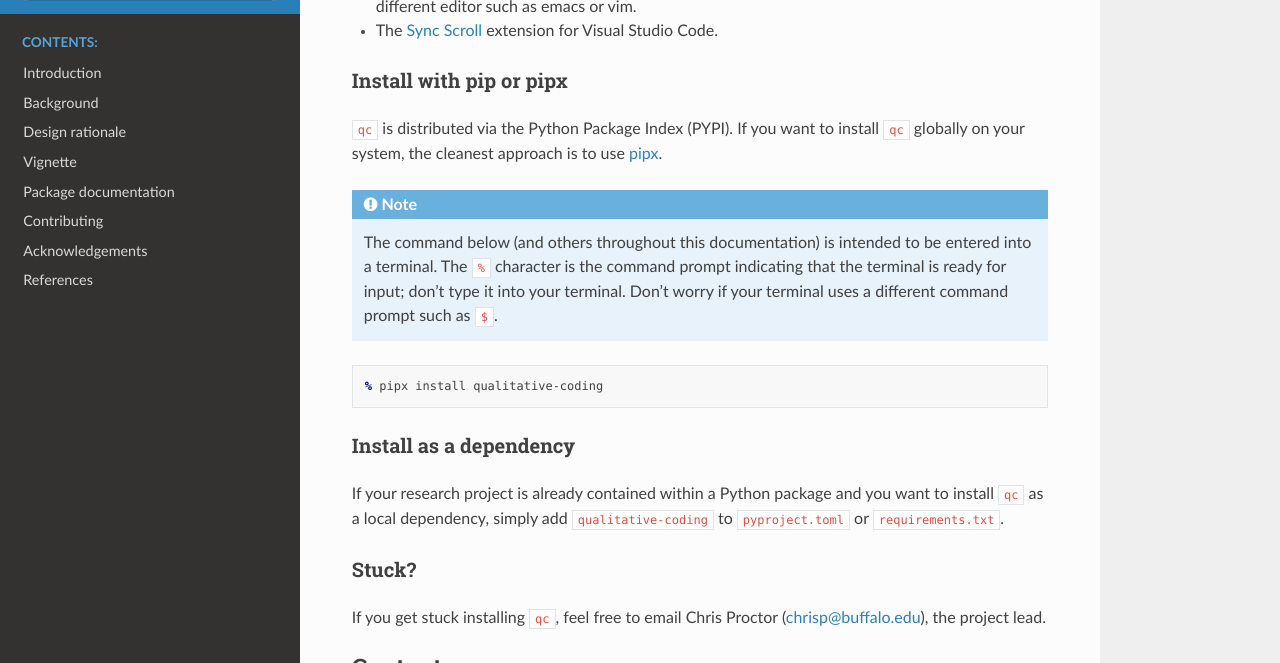
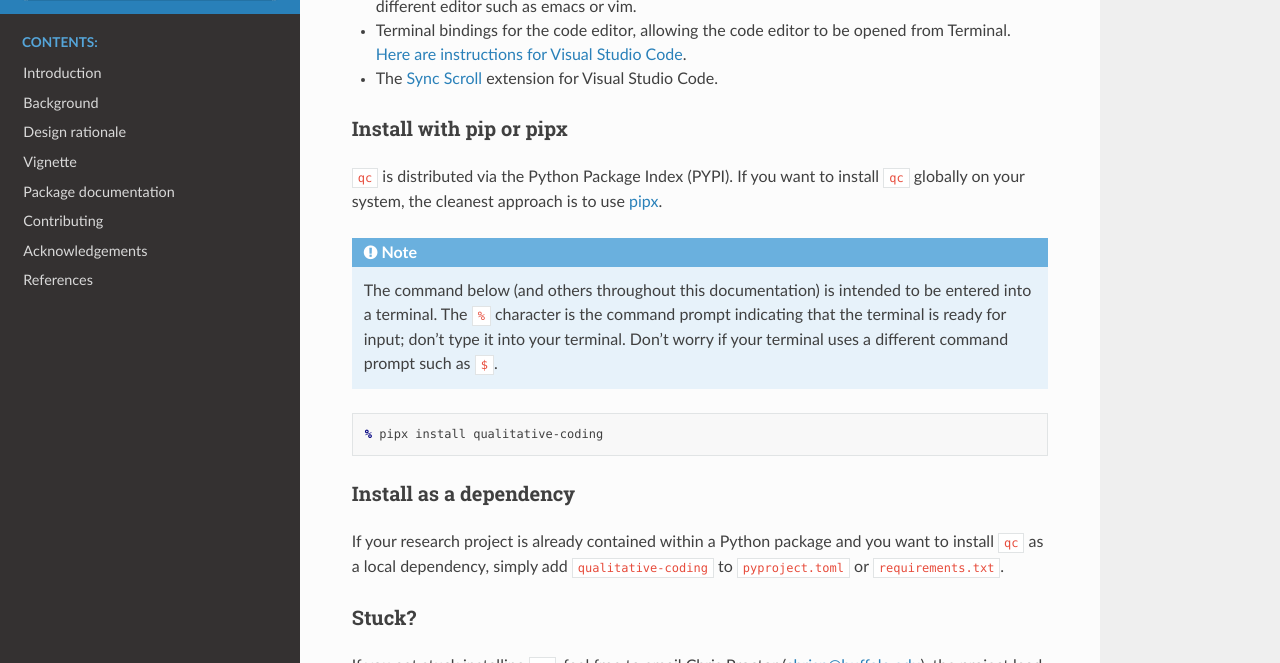
Before and after one commit to cproctor/qualitative-coding, a Sphinx documentation site: the page built from docs/index.rst, in a window 1280 px wide and 900 px high, scrolled down 687 px, cut to the strip 237-900 px from the top of the window. Built offline with Sphinx 7.4.7 and the Read the Docs theme 3.1.0, drawn with Linux system fonts in a browser that asks for light colours.

Commit message:
Add note requiring terminal bindings for code editor

```diff
--- a/docs/index.rst
+++ b/docs/index.rst
@@ -36,6 +36,8 @@ need to be familiar with using a command line in order to use ``qc``.
 * A code editor. You should install
   `Visual Studio Code <https://code.visualstudio.com/>`__, the default
   editor, unless you prefer a different editor such as emacs or vim.
+* Terminal bindings for the code editor, allowing the code editor to be
+  opened from Terminal. `Here are instructions for Visual Studio Code <https://code.visualstudio.com/docs/setup/mac#_launching-from-the-command-line>`_.
 * The `Sync Scroll <https://marketplace.visualstudio.com/items?itemName=dqisme.sync-scroll>`__
   extension for Visual Studio Code.
 
```
